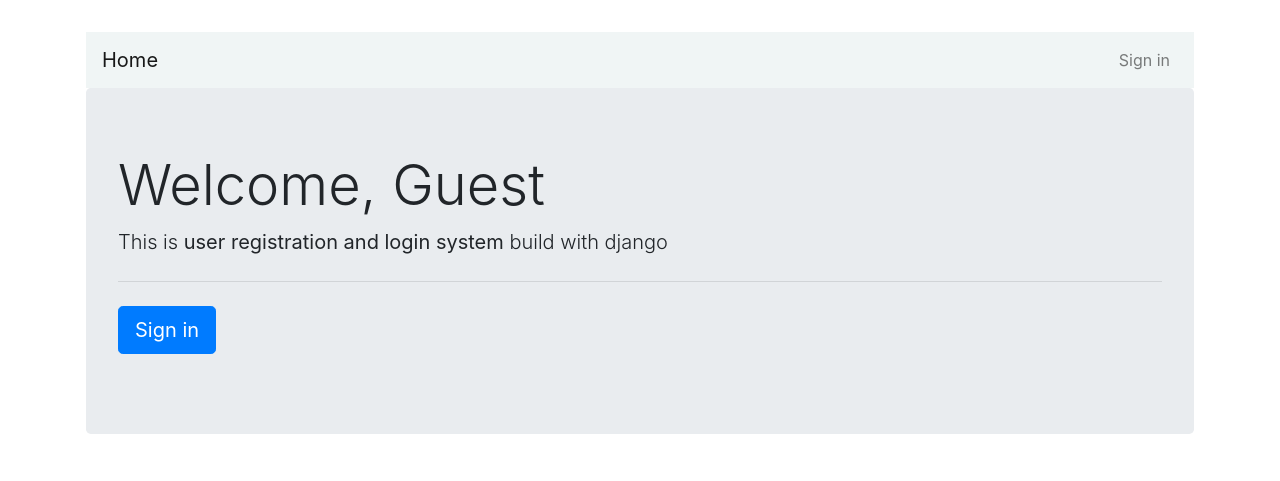
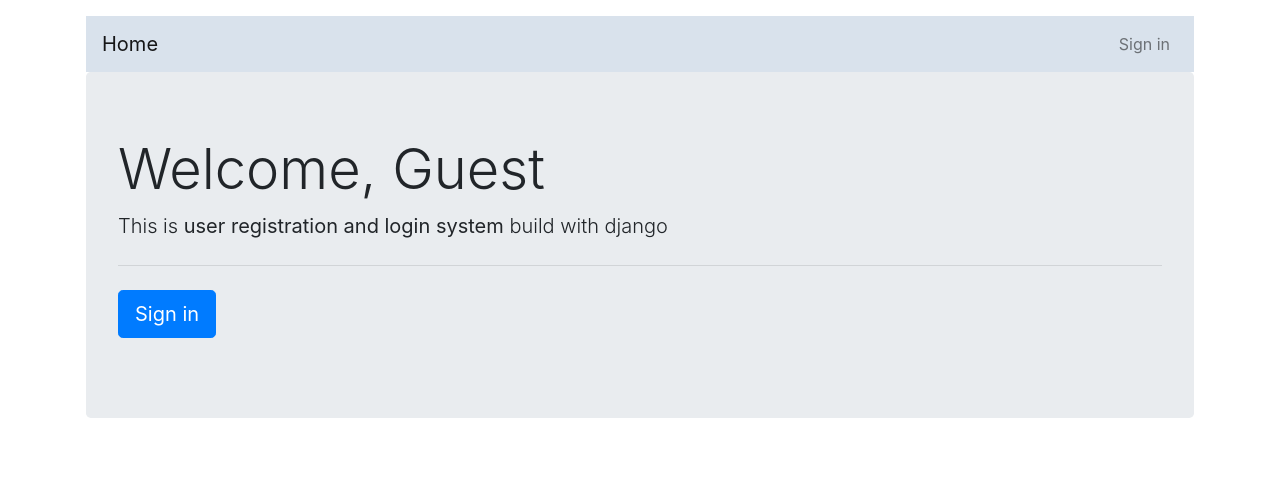
Before and after one commit to prakharrrt/Django-Login-Auth, a Django app: page / in a window 1280 px wide. Shown: the top 481 px of the page. Run offline with Django 5.2, Linux system fonts and the light colour scheme; some libraries are stand-ins or nearby versions.

Commit message:
updated navbar

```diff
--- a/user_management/users/templates/users/base.html
+++ b/user_management/users/templates/users/base.html
@@ -16,10 +16,10 @@
     <title>{% block title %} {% endblock %} </title>
 </head>
 <body>
-  <div class="container p-3 my-3">
+  <div class="container p-3 my-0">
     <div class="row">
       <div class="col-md-12">
-        <nav class="navbar navbar-expand-md navbar-light " style="background-color: #f0f5f5">
+        <nav class="navbar navbar-expand-md navbar-light " style="background-color: #d9e2ec">
           <a href="/" class="navbar-brand">Home</a>
             <button type="button" class="navbar-toggler" data-toggle="collapse" data-target="#navbarCollapse">
                 <span class="navbar-toggler-icon"></span>
```
